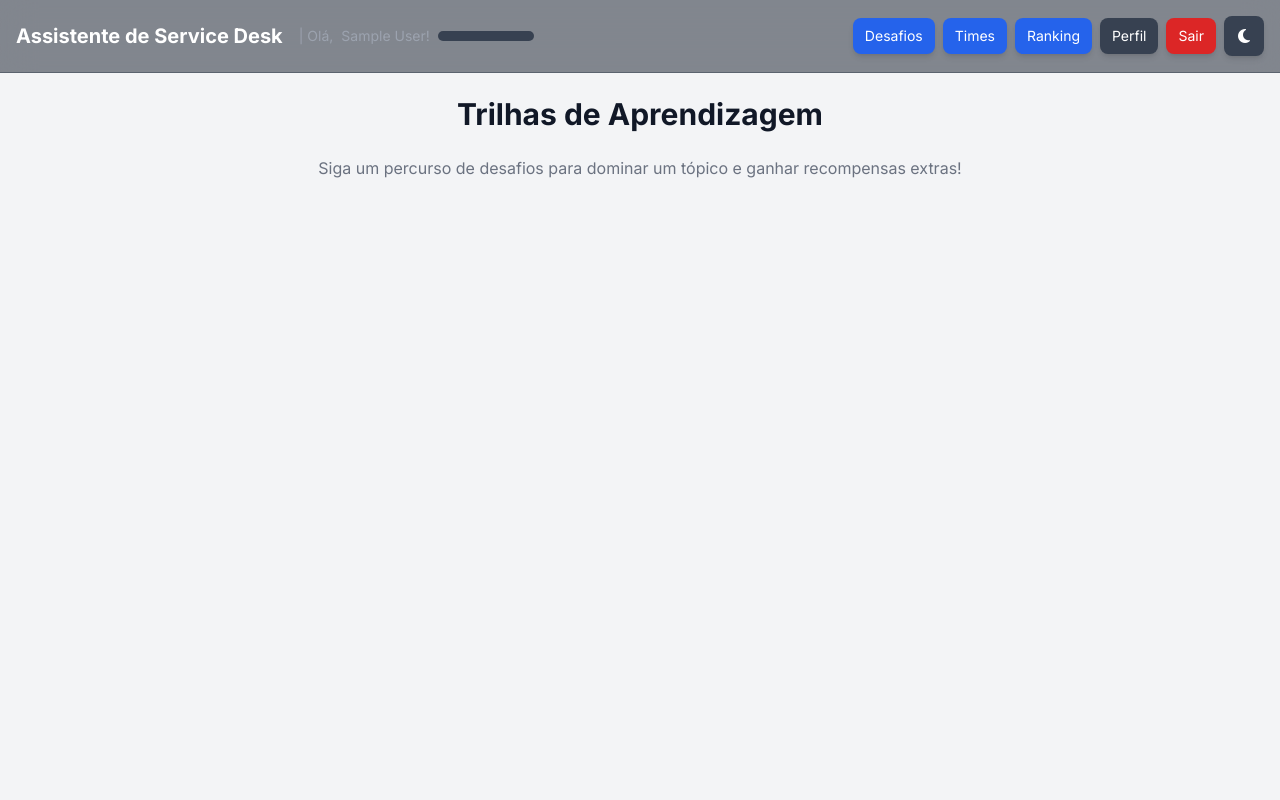
After one commit to AlexandreCalmonJr/service_desk_chat_moderno, a Flask app: page /paths in a window 1280 px wide. The commit adds this page. Run offline with Flask 3, Linux system fonts and the light colour scheme; the visitor is signed in with stand-in values (Sample User, id 1); data that the repository does not hold is empty; some libraries are stand-ins or nearby versions.

Commit message:
ajuste trilha de aprendizagem user

```diff
--- a/app.py
+++ b/app.py
@@ -793,29 +793,60 @@ def list_challenges():
                             unlocked_challenges=unlocked_challenges,
                             locked_challenges=locked_challenges)
 
+# Crie esta nova função de ajuda (pode colocá-la antes da rota submit_challenge)
+def check_and_complete_paths(user, completed_challenge_id):
+    # Encontra todas as trilhas que contêm o desafio que acabou de ser concluído
+    paths_containing_challenge = PathChallenge.query.filter_by(challenge_id=completed_challenge_id).all()
+
+    if not paths_containing_challenge:
+        return
+
+    user_completed_challenges = {uc.challenge_id for uc in user.completed_challenges}
+
+    for pc in paths_containing_challenge:
+        path = pc.path
+        # Verifica se o utilizador já completou esta trilha
+        if UserPathProgress.query.filter_by(user_id=user.id, path_id=path.id).first():
+            continue
+
+        # Verifica se todos os desafios da trilha estão completos
+        all_challenges_in_path = {c.challenge_id for c in path.challenges}
+        if all_challenges_in_path.issubset(user_completed_challenges):
+            # O utilizador completou a trilha!
+            user.points += path.reward_points
+            progress = UserPathProgress(user_id=user.id, path_id=path.id)
+            db.session.add(progress)
+            flash(f'Trilha "{path.name}" concluída! Você ganhou {path.reward_points} pontos de bónus!', 'success')
+
 @app.route('/challenges/submit/<int:challenge_id>', methods=['POST'])
 @login_required
 def submit_challenge(challenge_id):
     challenge = Challenge.query.get_or_404(challenge_id)
     submitted_answer = request.form.get('answer').strip()
 
-    if submitted_answer == challenge.expected_answer:
+    if submitted_answer.lower() == challenge.expected_answer.lower():
         existing_completion = UserChallenge.query.filter_by(user_id=current_user.id, challenge_id=challenge_id).first()
         if not existing_completion:
+            # Adiciona pontos e regista a conclusão do desafio
             current_user.points += challenge.points_reward
-            update_user_level(current_user)
-
             completion = UserChallenge(user_id=current_user.id, challenge_id=challenge_id)
             db.session.add(completion)
+            flash(f'Parabéns! Completou o desafio "{challenge.title}" e ganhou {challenge.points_reward} pontos!', 'success')
+
+            # --- VERIFICAÇÃO DE CONCLUSÃO DE TRILHA ---
+            check_and_complete_paths(current_user, challenge_id)
+
+            # Atualiza o nível do utilizador por último
+            update_user_level(current_user)
             db.session.commit()
-
-            flash(f'Parabéns! Você completou o desafio "{challenge.title}" e ganhou {challenge.points_reward} pontos!', 'success')
         else:
             flash('Você já completou este desafio.', 'info')
     else:
         flash('Resposta incorreta. Tente novamente!', 'error')
 
     return redirect(url_for('list_challenges'))
+
+
 
 @app.route('/teams', methods=['GET', 'POST'])
 @login_required
@@ -1113,6 +1144,35 @@ def admin_paths():
     all_challenges = Challenge.query.all()
     return render_template('admin_paths.html', paths=all_paths, challenges=all_challenges)
 
+@app.route('/paths')
+@login_required
+def list_paths():
+    all_paths = LearningPath.query.filter_by(is_active=True).all()
+
+    # Busca os IDs dos desafios que o utilizador já completou
+    completed_challenges_ids = {uc.challenge_id for uc in current_user.completed_challenges}
+
+    # Busca os IDs das trilhas que o utilizador já completou
+    completed_paths_ids = {up.path_id for up in UserPathProgress.query.filter_by(user_id=current_user.id).all()}
+
+    paths_with_progress = []
+    for path in all_paths:
+        total_steps = len(path.challenges)
+        completed_steps = 0
+        for pc in path.challenges:
+            if pc.challenge_id in completed_challenges_ids:
+                completed_steps += 1
+
+        progress_percentage = (completed_steps / total_steps) * 100 if total_steps > 0 else 0
+
+        paths_with_progress.append({
+            'path': path,
+            'progress': progress_percentage,
+            'is_completed': path.id in completed_paths_ids
+        })
+
+    return render_template('paths.html', paths_data=paths_with_progress)
+
 # Comando CLI para criar administrador
 @click.command(name='create-admin')
 @with_appcontext
--- a/templates/base_user.html
+++ b/templates/base_user.html
@@ -55,8 +55,9 @@
         <div class="flex flex-col space-y-3">
             <a href="{{ url_for('list_challenges') }}" class="hover:text-blue-400">Desafios</a>
             <a href="{{ url_for('teams_list') }}" class="hover:text-blue-400">Times</a>
-            <a href="{{ url_for('ranking') }}" class="hover:text-blue-400">Ranking</a>
-            <a href="{{ url_for('profile') }}" class="hover:text-gray-400">Perfil</a>
+            <a href="{{ url_for('ranking') }}" class="text-sm px-3 py-2 rounded-lg hover:bg-blue-500 transition">Ranking</a>
+            <a href="{{ url_for('list_paths') }}" class="text-sm px-3 py-2 rounded-lg hover:bg-blue-500 transition">Trilhas</a>
+            <a href="{{ url_for('profile') }}" class="text-sm px-3 py-2 rounded-lg hover:bg-gray-600 transition">Perfil</a>
 
             {% if current_user.is_admin %}
                 <div class="border-t border-gray-700 pt-3 mt-2">
--- /dev/null
+++ b/templates/paths.html
@@ -0,0 +1,44 @@
+{% extends "base_user.html" %}
+
+{% block title %}Trilhas de Aprendizagem - Service Desk{% endblock %}
+
+{% block content %}
+<div class="w-full max-w-6xl mx-auto">
+    <h1 class="text-3xl font-bold text-gray-900 dark:text-white mb-6 text-center">Trilhas de Aprendizagem</h1>
+    <p class="text-center text-gray-500 dark:text-gray-400 mb-8">Siga um percurso de desafios para dominar um tópico e ganhar recompensas extras!</p>
+
+    <div class="grid grid-cols-1 md:grid-cols-2 lg:grid-cols-3 gap-8">
+        {% for data in paths_data %}
+            <div class="bg-white dark:bg-gray-800 rounded-lg shadow-lg overflow-hidden transform hover:-translate-y-1 transition-transform duration-300">
+                <div class="p-6">
+                    <h2 class="text-xl font-bold text-gray-900 dark:text-white">{{ data.path.name }}</h2>
+                    <p class="text-sm text-gray-600 dark:text-gray-400 mt-2 h-16">{{ data.path.description }}</p>
+
+                    <div class="mt-4">
+                        <div class="flex justify-between items-center mb-1">
+                            <span class="text-sm font-medium text-gray-500 dark:text-gray-300">Progresso</span>
+                            <span class="text-sm font-medium text-blue-500">{{ data.progress|round|int }}%</span>
+                        </div>
+                        <div class="w-full bg-gray-200 dark:bg-gray-700 rounded-full h-2.5">
+                            <div class="bg-blue-600 h-2.5 rounded-full" style="width: {{ data.progress }}%"></div>
+                        </div>
+                    </div>
+                </div>
+
+                <div class="px-6 py-4 bg-gray-50 dark:bg-gray-700/50">
+                    {% if data.is_completed %}
+                        <div class="text-center font-bold text-green-500 flex items-center justify-center">
+                            <i class="fas fa-check-circle mr-2"></i>
+                            Trilha Concluída!
+                        </div>
+                    {% else %}
+                        <a href="#" class="block w-full text-center bg-blue-600 text-white px-4 py-2 rounded-lg hover:bg-blue-700 transition">
+                            Continuar Trilha
+                        </a>
+                    {% endif %}
+                </div>
+            </div>
+        {% endfor %}
+    </div>
+</div>
+{% endblock %}
```
